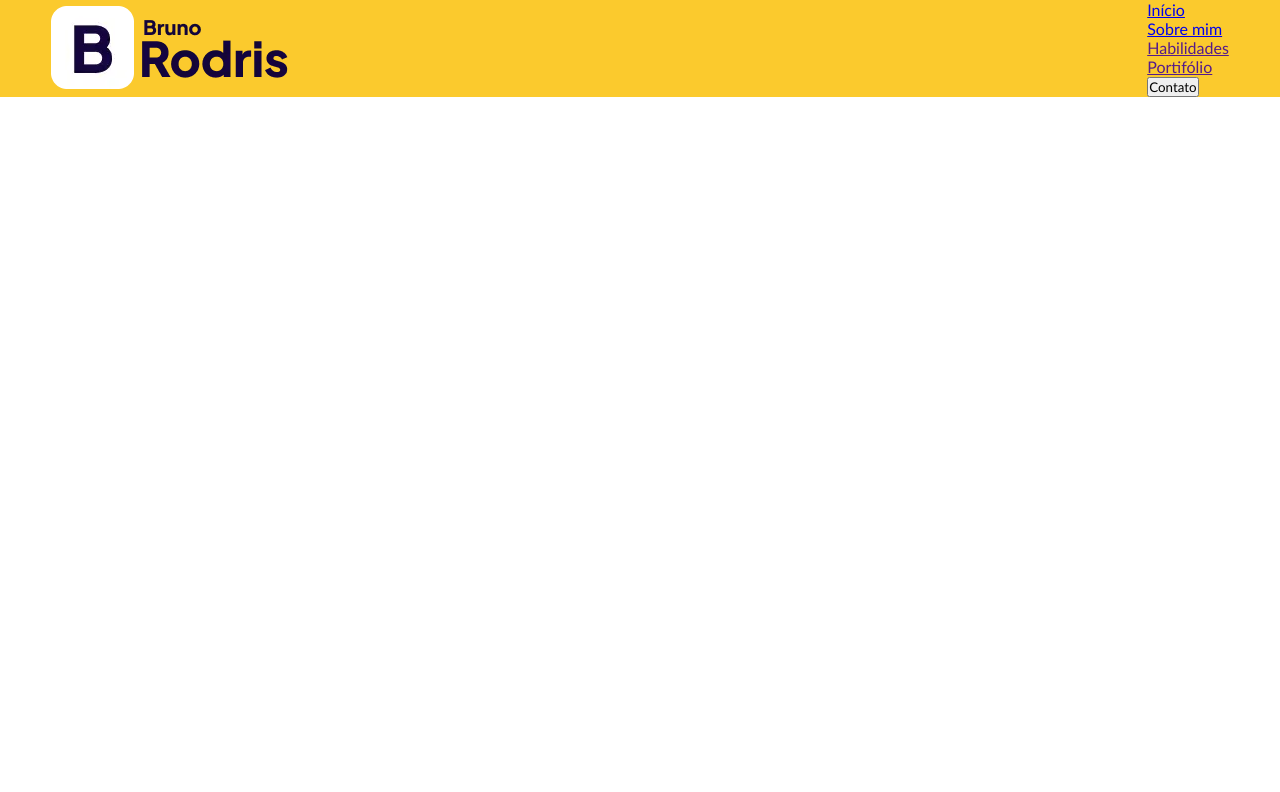
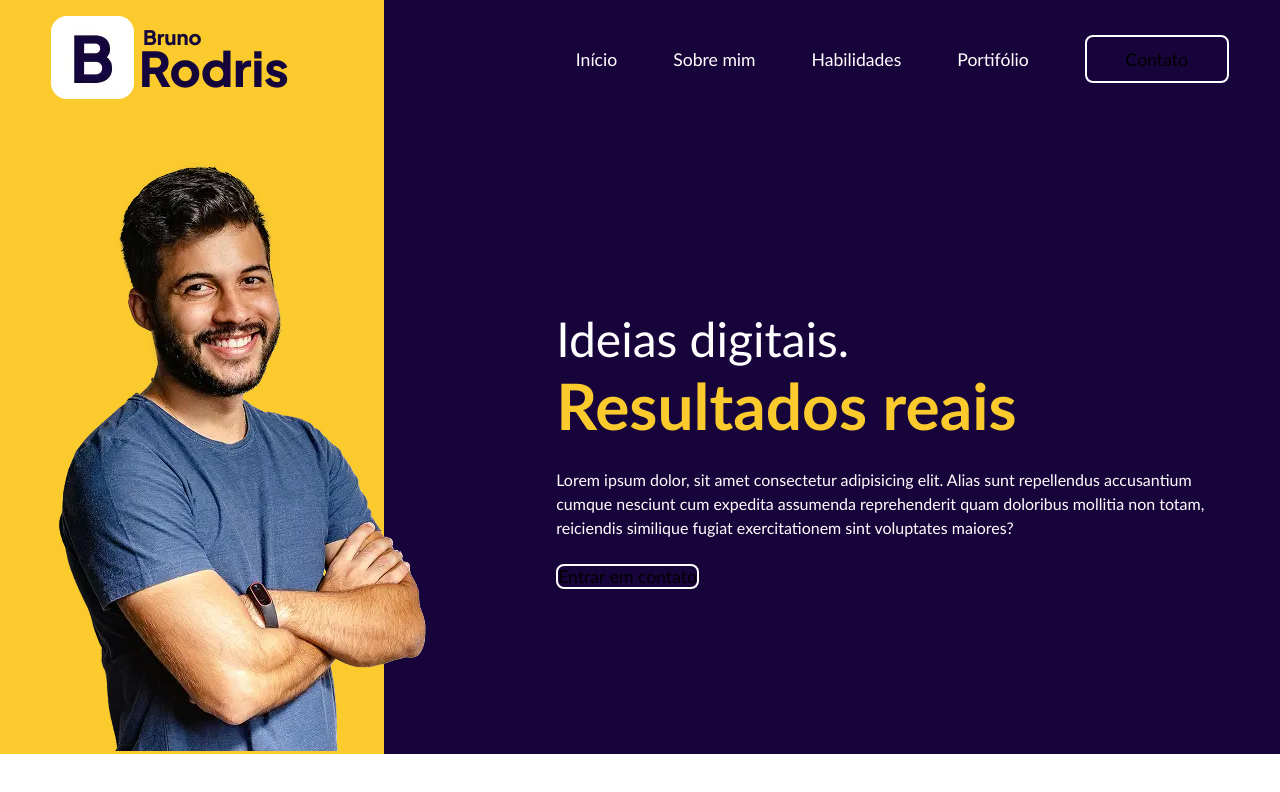
Before and after one commit to Joao-PmB/Portfolio, a plain HTML site: page estudo/index.html in a window 1280 px wide. Drawn offline with Linux system fonts and the light colour scheme.

Commit message:
style: estilização inicial da introdução do portfólio (sucetível a mudanças)

```diff
--- /dev/null
+++ b/Meu Portifólio/style.css
@@ -0,0 +1,165 @@
+* {
+  margin: 0;
+  padding: 0;
+  box-sizing: border-box;
+  font-family: "Gill Sans", "Gill Sans MT", Calibri, "Trebuchet MS", sans-serif;
+}
+
+:root {
+  --corPreta: #0a0a0a;
+  --corVermelha: #ff1a1a;
+  --corBranca: #f5f5f5;
+}
+
+/* Ajuste do container da logo */
+.logotipo {
+  display: flex;       /* Coloca os spans lado a lado */
+  align-items: center; /* Alinha tudo verticalmente */
+  text-decoration: none; /* Remove o sublinhado do link */
+  font-family: 'Fira Code', monospace; /* Ou a fonte que você estiver usando */
+  font-size: 1.5rem;
+  font-weight: bold;
+  color: #fff;        /* Cor base do texto */
+}
+
+/* Opcional: Adicionar um efeito hover ao passar o mouse */
+.logotipo:hover {
+  opacity: 0.8;
+}
+
+/* Estilização das partes da logo */
+.logotipo .bracket,
+.logotipo .slash {
+  color: var(--corVermelha); /* A mesma cor que você usa no texto */
+}
+
+.logotipo .name {
+  color: #fff;
+  margin: 0 4px; /* Pequeno espaçamento entre os colchetes e o nome */
+}
+
+@keyframes digitar {
+  from {
+    width: 0;
+  }
+  to {
+    width: 20ch;
+  } /* Largura exata dos 20 caracteres */
+}
+
+@keyframes piscar {
+  0%,
+  85%,
+  100% {
+    border-color: var(--corVermelha);
+  }
+  88%,
+  97% {
+    border-color: transparent;
+  }
+}
+
+.saudacao {
+  font-size: 1rem;
+  color: #aaa;
+  margin-bottom: 0.5rem;
+}
+
+h1 {
+  font-size: 3rem;
+  font-weight: 900;
+  color: var(--corBranca);
+  margin-bottom: 0.8rem;
+}
+
+.nome-destaque {
+  color: var(--corVermelha);
+}
+
+.cargo {
+  margin-bottom: 1.5rem;
+}
+
+.cargo-texto {
+  font-family: "Fira Code", monospace;
+  font-size: 1.3rem;
+  color: var(--corVermelha);
+  overflow: hidden;
+  white-space: nowrap;
+  border-right: 2px solid var(--corVermelha);
+  display: inline-block;
+  width: 0;
+  animation:
+    digitar 2.5s steps(20) 0.3s forwards,
+    /* Ajustado para 20 passos */ piscar 3s step-end 2.8s infinite;
+}
+
+.colchete {
+  color: #666;
+}
+
+.biografia {
+  font-size: 1rem;
+  color: #888;
+  line-height: 1.75;
+  max-width: 480px;
+}
+
+body {
+  background-color: var(--corPreta);
+}
+
+button {
+    background-color: transparent;
+    border: solid 2px var(--corVermelha);
+    border-radius: 8px;
+    color: var(--corVermelha);
+    font-size: 1.1rem;
+    transition: 0.3s;
+    cursor: pointer;
+}
+
+button:hover {
+    background-color: var(--corVermelha);
+    color: var(--corBranca);
+}
+
+.interface {
+    max-width: 1380px;
+    padding: 0 4%;
+    margin: 0 auto;
+}
+
+header {
+  background-color: transpatent;
+  padding: 16px 0;
+}
+
+header > .interface {
+    display: flex;
+    justify-content: space-between;
+    align-items: center;
+}
+
+header nav.menu-desktop ul {
+  list-style: none;
+  display: flex;
+  align-items: center;
+  gap: 60px;
+}
+
+header nav.menu-desktop a {
+  text-decoration: none;
+  color: var(--corVermelha);
+  font-size: 1.1rem;
+  transition: 0.3s;
+}
+
+header nav.menu-desktop a:hover {
+  color: var(--corBranca);
+}
+
+header nav.menu-desktop button {
+  width: 144px;
+  height: 48px;
+}
--- a/index.html
+++ b/estudo/index.html
@@ -21,8 +21,8 @@
           <ul>
             <li><a href="#">Início</a></li>
             <li><a href="#">Sobre mim</a></li>
-            <li><a href="">Habilidades</a></li>
-            <li><a href="">Portifólio</a></li>
+            <li><a href="#">Habilidades</a></li>
+            <li><a href="#">Portifólio</a></li>
             <li>
               <a href=""><button>Contato</button></a>
             </li>
@@ -32,7 +32,24 @@
     </header>
 
     <main>
-      <!-- espaço para codificação futura do meu portfólio-->
+      <section class="hero">
+        <div class="interface">
+
+          <div class="img-hero">
+            <img
+              src="images-portfolio/hero-img.webp"
+              alt="Foto do desenvolvedor"
+            />
+          </div>
+
+          <div class="txt-hero">
+            <h1>Ideias digitais.<span>Resultados reais</span></h1>
+            <p>Lorem ipsum dolor, sit amet consectetur adipisicing elit. Alias sunt repellendus accusantium cumque nesciunt cum expedita assumenda reprehenderit quam doloribus mollitia non totam, reiciendis similique fugiat exercitationem sint voluptates maiores?</p>
+            <button>Entrar em contato</button>
+          </div>
+
+        </div>
+      </section>
     </main>
 
     <footer></footer>
--- /dev/null
+++ b/estudo/style.css
@@ -0,0 +1,101 @@
+* {
+  margin: 0;
+  padding: 0;
+  box-sizing: border-box;
+  font-family: "Gill Sans", "Gill Sans MT", Calibri, "Trebuchet MS", sans-serif;
+}
+
+:root {
+  --corAmarela: #fbca2d;
+  --corAzul: #17043b;
+  --corBranca: #FFFFFF;
+}
+
+.interface {
+  max-width: 1380px;
+  padding: 0 4%;
+  margin: 0 auto;
+}
+
+/* Estilização do cabeçalho */
+header {
+  background-color: transparent;
+  padding: 16px 0;
+  position: fixed;
+  width: 100%;
+}
+
+button {
+  background-color: transparent;
+  border: solid 2px var(--corBranca);
+  border-radius: 8px;
+  cursor: pointer;
+  font-size: 1.1rem;
+  transition: 0.3s;
+}
+
+button:hover {
+  background-color: var(--corAmarela);
+  color: var(--corAzul);
+}
+
+header > .interface {
+  display: flex;
+  justify-content: space-between;
+  align-items: center;
+}
+
+header nav.menu-desktop ul{
+  list-style: none;
+  display: flex;
+  align-items: center;
+  gap: 56px;
+}
+
+header nav.menu-desktop a{
+  color: var(--corBranca);
+  text-decoration: none;
+  transition: 0.3s;
+  font-size: 1.1rem;
+}
+
+header nav.menu-desktop a:hover{
+  color: var(--corAmarela);
+}
+
+header nav.menu-desktop button{
+  width: 144px;
+  height: 48px;
+}
+
+section.hero {
+  background-image: linear-gradient(to left, var(--corAzul) 70%, var(--corAmarela) 30%);
+  padding-top: 144px;
+}
+
+.hero > .interface {
+  display: flex;
+  /*para eu inverter: flex-direction: row-reverse; */
+  align-items: center;
+  gap: 120px;
+}
+
+.hero .txt-hero h1 {
+  font-size: 3rem;
+  font-weight: 300;
+  color: var(--corBranca);
+
+}
+
+.hero .txt-hero h1 span {
+  font-size: 4rem;
+  font-weight: 800;
+  color: var(--corAmarela);
+  display: block;
+}
+
+.hero .txt-hero p{
+  line-height: 1.5;
+  color: var(--corBranca);
+  margin: 24px 0;
+}
--- a/style.css
+++ /dev/null
@@ -1,38 +0,0 @@
-* {
-  margin: 0;
-  padding: 0;
-  box-sizing: border-box;
-  font-family: "Gill Sans", "Gill Sans MT", Calibri, "Trebuchet MS", sans-serif;
-}
-
-:root {
-  --corAmarela: #fbca2d;
-  --corAzul: #17043b;
-}
-
-.interface {
-  max-width: 1380px;
-  padding: 0 4%;
-  margin: 0 auto;
-}
-
-/* Estilização do cabeçalho */
-header {
-  background-color: var(--corAmarela);
-}
-
-header > .interface {
-  display: flex;
-  justify-content: space-between;
-  align-items: center;
-}
-
-li {
-    list-style: none;
-}
-.menu-desktop {
-    display:flex;
-    align-items:center;
-    justify-content: space-around;
-    flex-wrap: ;
-}
```
Also changed, not shown: Meu Portifólio/index.html (added, +74 -0 lines), Meu Portifólio/imagens/foto-perfil.jpeg (added), Meu Portifólio/imagens/logo.webp (added), Meu Portifólio/script.js (added), estudo/images-portfolio/hero-img.webp (renamed from images-portfolio/hero-img.webp), estudo/images-portfolio/icon-blog.webp (renamed from images-portfolio/icon-blog.webp), estudo/images-portfolio/icon-consultoria.webp (renamed from images-portfolio/icon-consultoria.webp), estudo/images-portfolio/icon-loja-online.webp (renamed from images-portfolio/icon-loja-online.webp), estudo/images-portfolio/icon-marketing-digital.webp (renamed from images-portfolio/icon-marketing-digital.webp), estudo/images-portfolio/icon-ui-ux.webp (renamed from images-portfolio/icon-ui-ux.webp), estudo/images-portfolio/icon-website.webp (renamed from images-portfolio/icon-website.webp), estudo/images-portfolio/logotipo-footer.webp (renamed from images-portfolio/logotipo-footer.webp), estudo/images-portfolio/logotipo.webp (renamed from images-portfolio/logotipo.webp), estudo/images-portfolio/sobre-mim.webp (renamed from images-portfolio/sobre-mim.webp), 1 more files.
